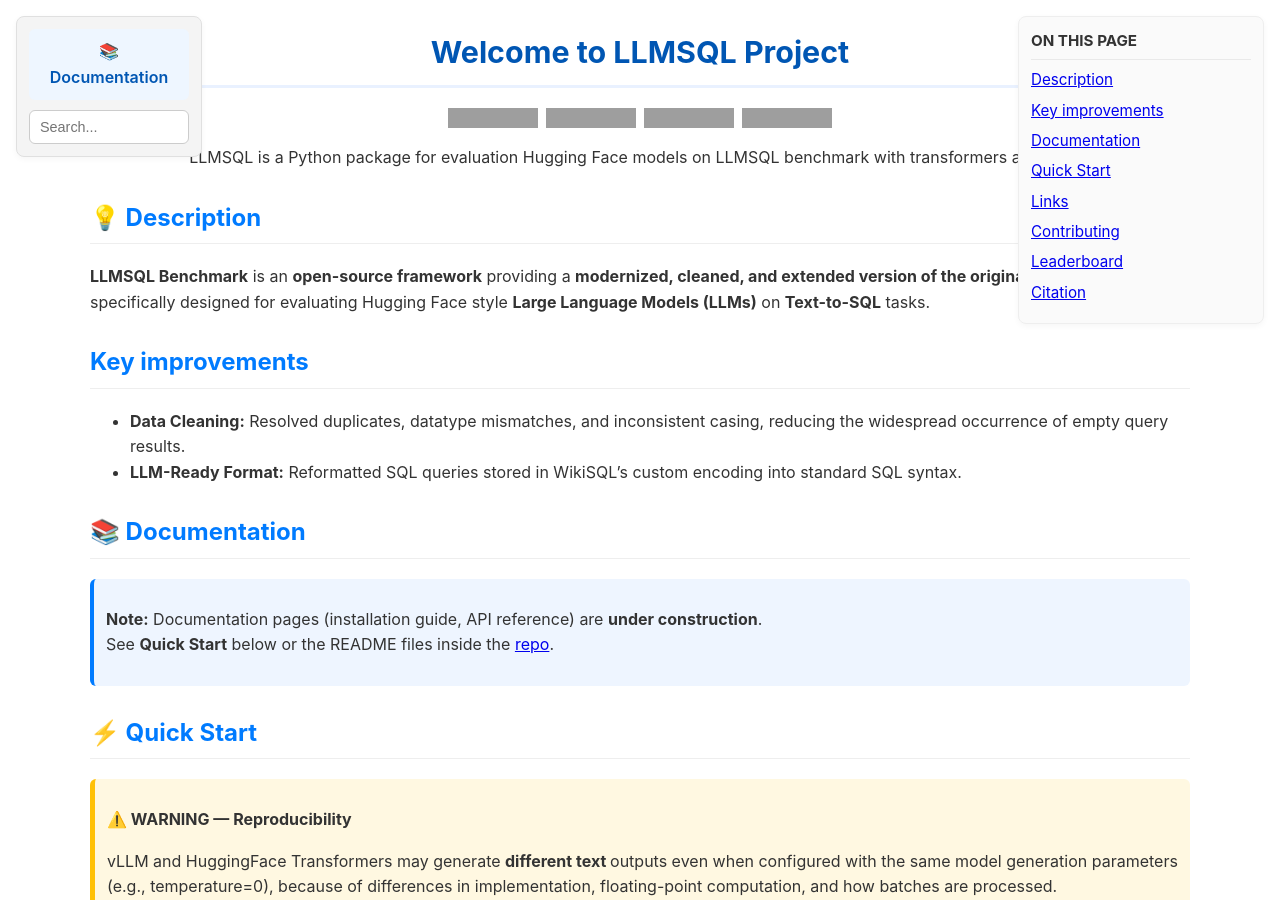
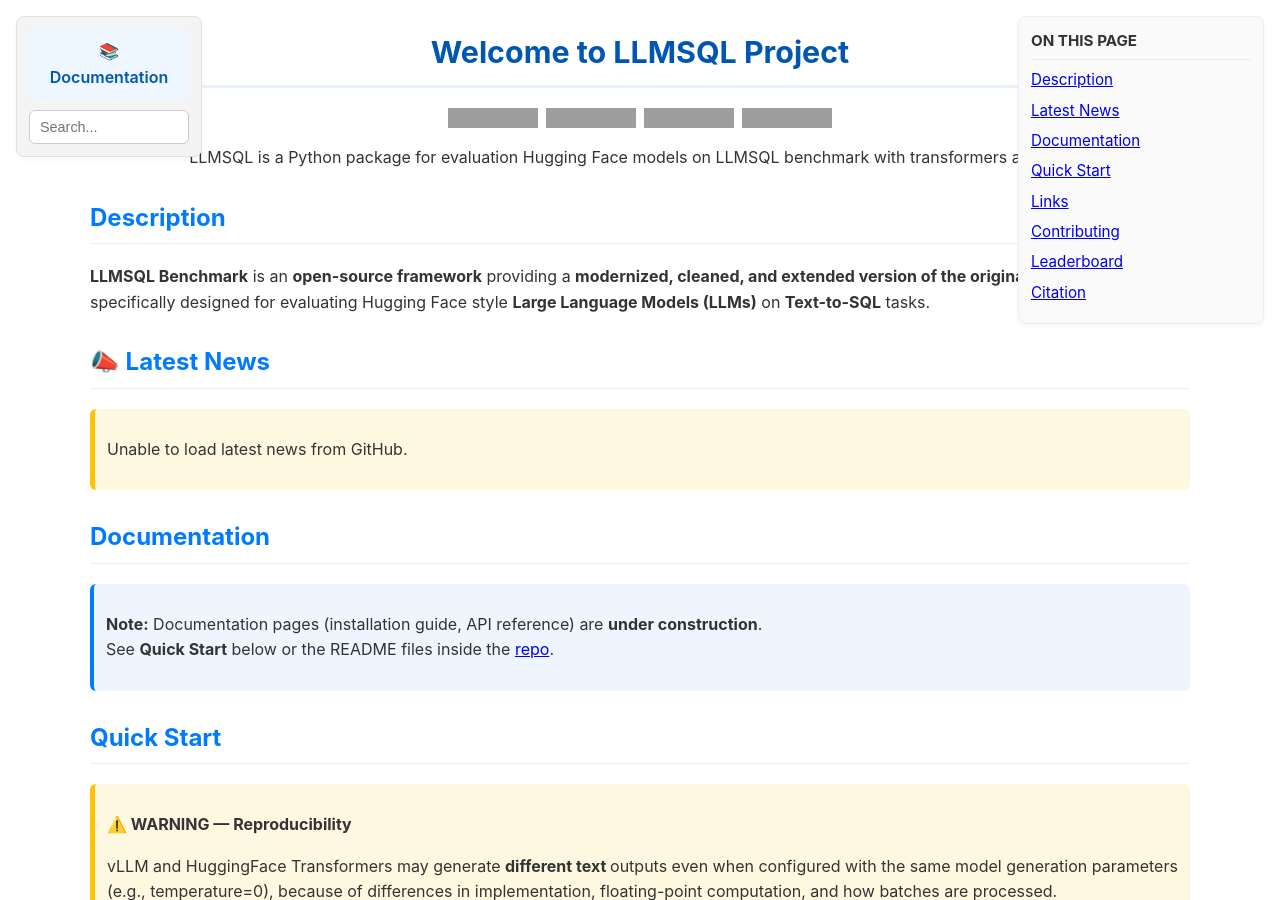
Before and after one commit to LLMSQL/llmsql-benchmark, a Sphinx documentation site: the page built from docs/index.rst, in a window 1280 px wide and 900 px high. Built offline with Sphinx 7.4.7, drawn with Linux system fonts in a browser that asks for light colours; grey boxes are pictures that could not be loaded.

Commit message:
new page section

```diff
--- a/docs/_templates/index.html
+++ b/docs/_templates/index.html
@@ -30,7 +30,7 @@
     <h4>ON THIS PAGE</h4>
     <ul>
       <li><a href="#description">Description</a></li>
-      <li><a href="#improvements">Key improvements</a></li>
+      <li><a href="#latest-news">Latest News</a></li>
       <li><a href="#documentation">Documentation</a></li>
       <li><a href="#quick-start">Quick Start</a></li>
       <li><a href="#links">Links</a></li>
@@ -68,21 +68,20 @@
       <p style="margin-top:10px;">LLMSQL is a Python package for evaluation Hugging Face models on LLMSQL benchmark with transformers and vLLM.</p>
     </div>
 
-    <h2 id="description">💡 Description</h2>
+    <h2 id="description">Description</h2>
     <p><strong>LLMSQL Benchmark</strong> is an <strong>open-source framework</strong> providing a <strong>modernized, cleaned, and extended version of the original WikiSQL dataset</strong>, specifically designed for evaluating Hugging Face style <strong>Large Language Models (LLMs)</strong> on <strong>Text-to-SQL</strong> tasks.</p>
 
-    <h2 id="improvements">Key improvements</h2>
-    <ul>
-      <li><strong>Data Cleaning:</strong> Resolved duplicates, datatype mismatches, and inconsistent casing, reducing the widespread occurrence of empty query results.</li>
-      <li><strong>LLM-Ready Format:</strong> Reformatted SQL queries stored in WikiSQL’s custom encoding into standard SQL syntax.</li>
-    </ul>
+    <h2 id="latest-news">📣 Latest News</h2>
+    <div id="latest-news-container" class="custom-highlight-box">
+      <p>Loading latest news...</p>
+    </div>
 
-    <h2 id="documentation">📚 Documentation</h2>
+    <h2 id="documentation">Documentation</h2>
     <div class="note-box">
       <p><strong>Note:</strong> Documentation pages (installation guide, API reference) are <strong>under construction</strong>. <br> See <strong>Quick Start</strong> below or the README files inside the <a href="https://github.com/LLMSQL/llmsql-benchmark/" target="_blank">repo</a>.</p>
     </div>
 
-    <h2 id="quick-start">⚡ Quick Start</h2>
+    <h2 id="quick-start">Quick Start</h2>
     <div class="custom-highlight-box">
   <p><strong>⚠️ WARNING — Reproducibility</strong></p>
 
@@ -200,6 +200,59 @@
   });
 });
 </script>
+<script>
+async function loadLatestNews() {
+  const container = document.getElementById("latest-news-container");
+
+  try {
+    const response = await fetch(
+      "https://api.github.com/repos/LLMSQL/llmsql-benchmark/readme"
+    );
+
+    const data = await response.json();
+
+    const content = atob(data.content);
+
+    const match = content.match(
+      /## Latest News[\s\S]*?(?=\n## |\n# |$)/
+    );
+
+    if (!match) {
+      container.innerHTML = "<p>No latest news found.</p>";
+      return;
+    }
+
+    const newsMarkdown = match[0]
+      .replace("## Latest News 📣", "")
+      .trim();
+
+    const lines = newsMarkdown.split("\n").filter(l => l.startsWith("*"));
+
+    const htmlList = `
+      <ul>
+        ${lines.map(line => {
+          const text = line.replace(/^\*\s*/, "");
+
+          const withLinks = text.replace(
+            /\[([^\]]+)\]\(([^)]+)\)/g,
+            '<a href="https://github.com/LLMSQL/llmsql-benchmark/blob/main/$2" target="_blank">$1</a>'
+          );
+
+          return `<li>${withLinks}</li>`;
+        }).join("")}
+      </ul>
+    `;
+
+    container.innerHTML = htmlList;
+
+  } catch (error) {
+    container.innerHTML =
+      "<p>Unable to load latest news from GitHub.</p>";
+  }
+}
+
+document.addEventListener("DOMContentLoaded", loadLatestNews);
+</script>
 
 
 </body>
```
Also changed, not shown: other parts of docs/_templates/index.html (+1 -0 lines).
